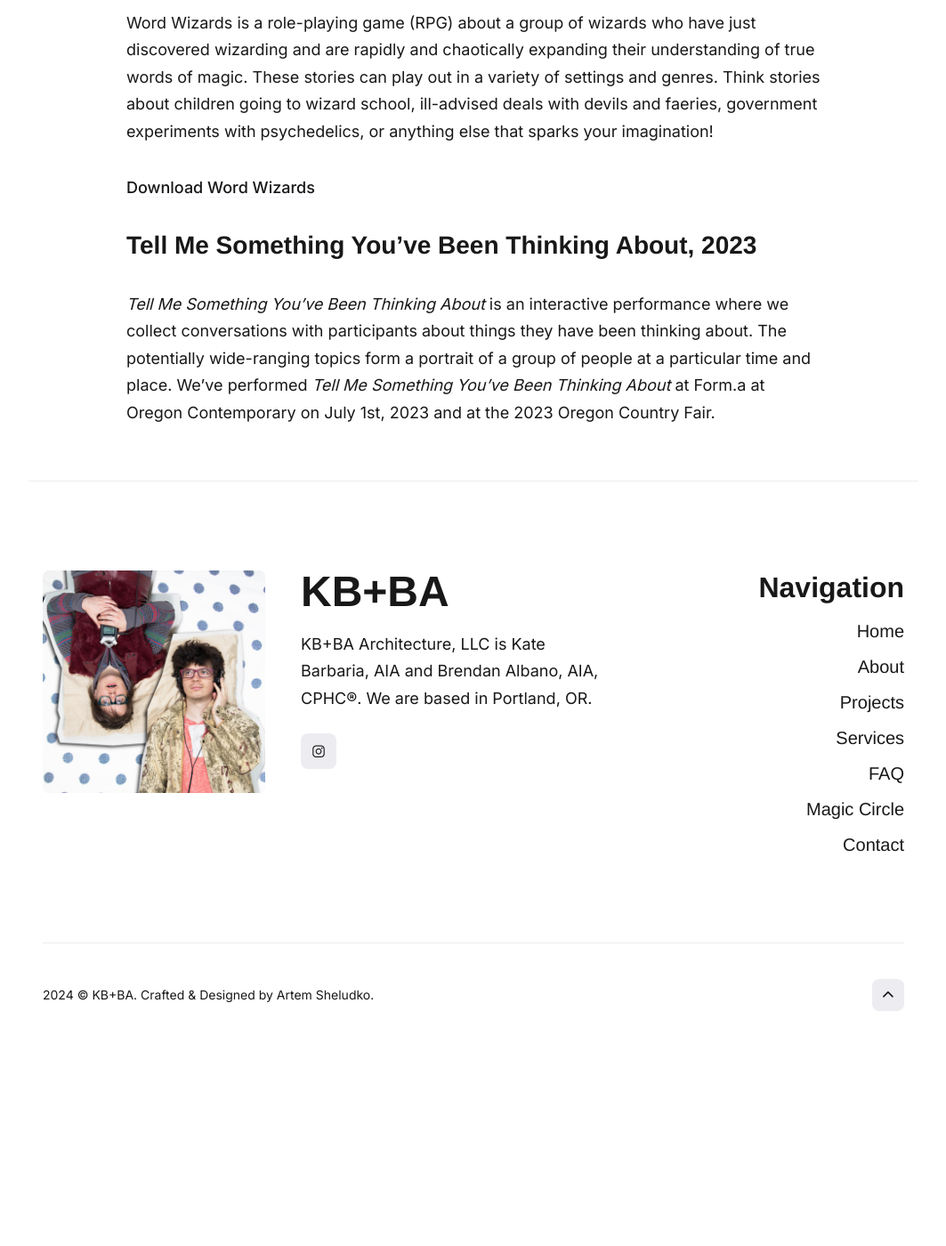
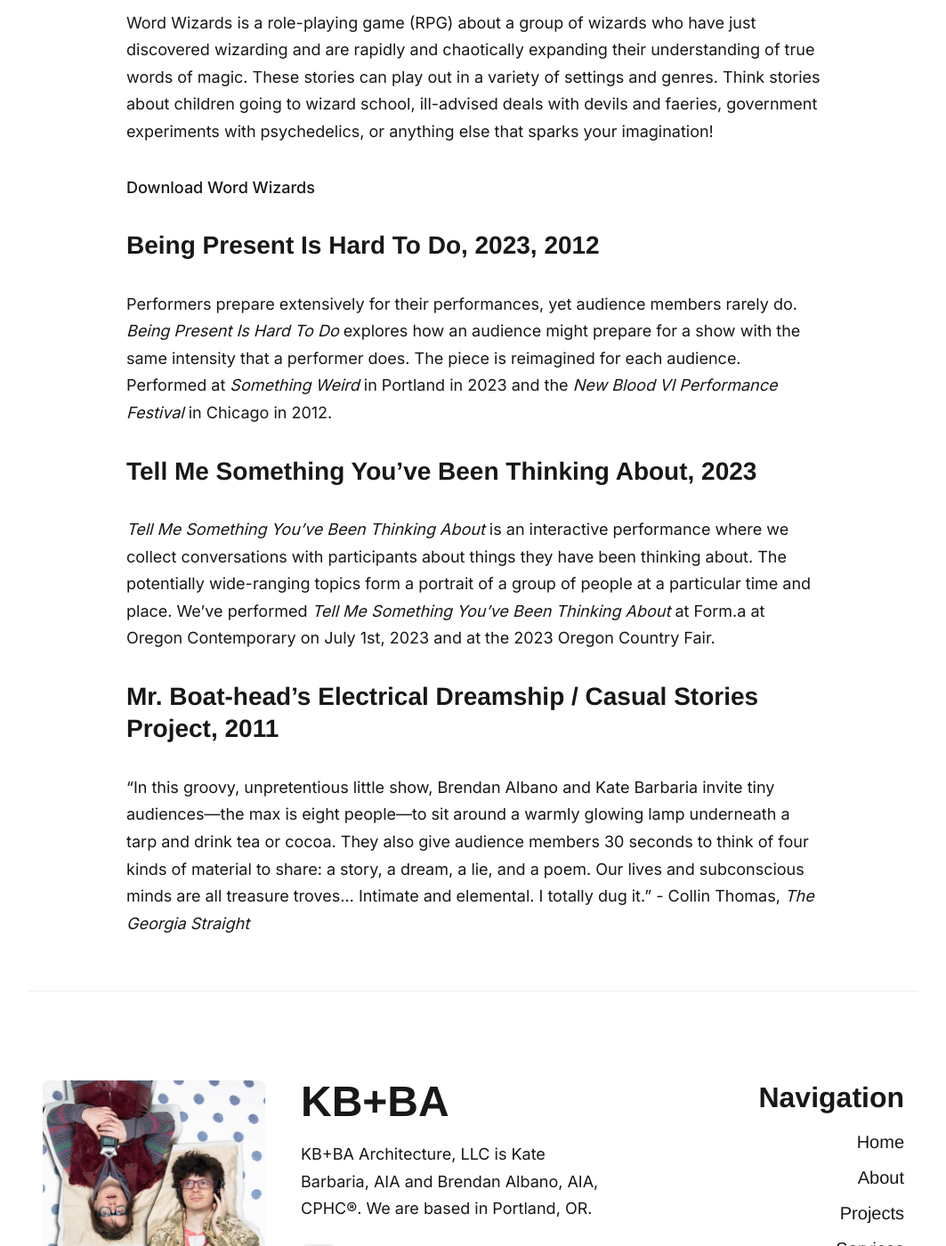
Before and after one commit to balbano/kb-ba.com, a Jekyll site: the page built from _pages/magic-circle.md, in a window 1280 px wide and 1400 px high, scrolled down 1199 px. Shown: the whole window at 89% size, without its empty margins (108-1171 px from the left). Built offline with Jekyll 4.4.1, drawn with Linux system fonts in a browser that asks for light colours; nearby versions of some CDN libraries; some web fonts are replaced; before the commit the page ends 2375 px from its top, so only the background shows below that.

Commit message:
Update Magic Circle projects.

```diff
--- a/_pages/magic-circle.md
+++ b/_pages/magic-circle.md
@@ -15,6 +15,14 @@ Word Wizards is a role-playing game (RPG) about a group of wizards who have just
 
 [Download Word Wizards](/games/word_wizards.pdf)
 
+## Being Present Is Hard To Do, 2023, 2012
+
+Performers prepare extensively for their performances, yet audience members rarely do. *Being Present Is Hard To Do* explores how an audience might prepare for a show with the same intensity that a performer does. The piece is reimagined for each audience. Performed at *Something Weird* in Portland in 2023 and the *New Blood VI Performance Festival* in Chicago in 2012.
+
 ## Tell Me Something You've Been Thinking About, 2023
 
 *Tell Me Something You’ve Been Thinking About* is an interactive performance where we collect conversations with participants about things they have been thinking about. The potentially wide-ranging topics form a portrait of a group of people at a particular time and place. We've performed *Tell Me Something You’ve Been Thinking About* at Form.a at Oregon Contemporary on July 1st, 2023 and at the 2023 Oregon Country Fair.
+
+## Mr. Boat-head’s Electrical Dreamship / Casual Stories Project, 2011
+
+"In this groovy, unpretentious little show, Brendan Albano and Kate Barbaria invite tiny audiences—the max is eight people—to sit around a warmly glowing lamp underneath a tarp and drink tea or cocoa. They also give audience members 30 seconds to think of four kinds of material to share: a story, a dream, a lie, and a poem. Our lives and subconscious minds are all treasure troves... Intimate and elemental. I totally dug it." - Collin Thomas, *The Georgia Straight*
```
